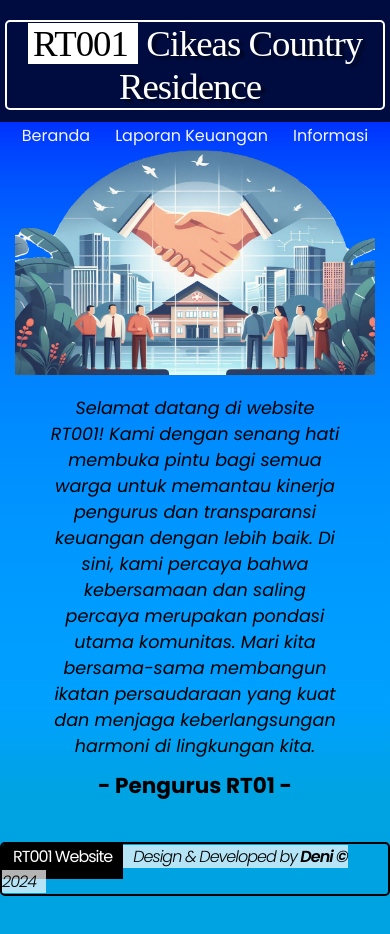
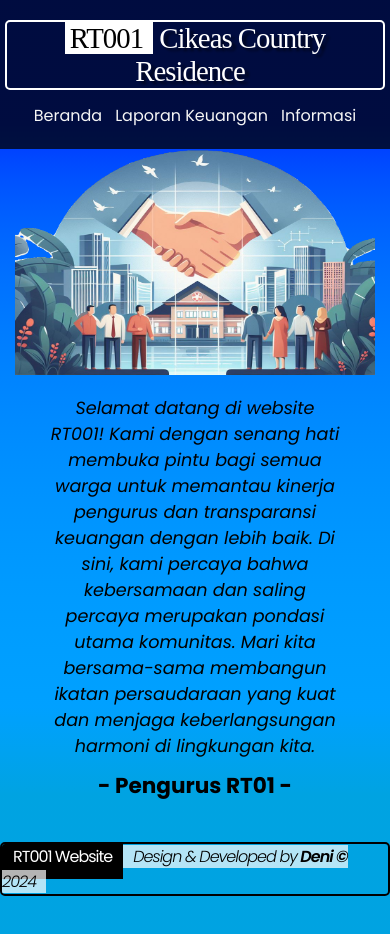
Before and after one commit to dniherdiana/rt01, a React (Vite) app: page / in a window 390 px wide. Built offline with nearby package versions, Linux system fonts and the light colour scheme; a web font is replaced by a local one.

Commit message:
fix position on all device

```diff
--- a/src/components/Footer/footer.css
+++ b/src/components/Footer/footer.css
@@ -44,5 +44,6 @@ footer {
 @media (min-width: 768px) and (max-width: 1114px) {
   footer {
     font-size: 1.5rem;
+    margin-top: 200px;
   }
 }
--- a/src/components/Header/header.css
+++ b/src/components/Header/header.css
@@ -84,15 +84,21 @@ nav li a:hover {
   padding: 0 10px;
 }
 
-@media (min-width: 360px) and (max-width: 430px) {
+@media (min-width: 330px) and (max-width: 430px) {
   #header {
     background-color: rgba(0, 0, 0, 0.800);
     display: flex;
     flex-direction: column;
-    padding: 20px 0;
     margin: 0 auto;
-    height: 122px;
     transition: 0.8s;
+  }
+
+  #header-logo .header-logo {
+    font-size: 1.8rem;
+  }
+
+  .navbar ul a {
+    padding: 0 4px;
   }
 
   .dropdown a,
@@ -107,9 +113,6 @@ nav li a:hover {
 }
 
 @media (min-width: 431px) and (max-width: 767px) {
-  /* .navbar {
-    margin: 0 20px;
-  } */
 
   #header {
     background-color: rgba(0, 0, 0, 0.800);
--- a/src/pages/StrukturOrganisasi/strukturOrganisasi.css
+++ b/src/pages/StrukturOrganisasi/strukturOrganisasi.css
@@ -19,7 +19,7 @@
 
 .struktur-pp-rt {
   text-align: center;
-  padding-bottom: 30px;
+  padding: 30px 0;
 }
 
 .struktur-pp-rt img {
```
Also changed, not shown: 4 other files (tests, documents, lock files or other folders).
